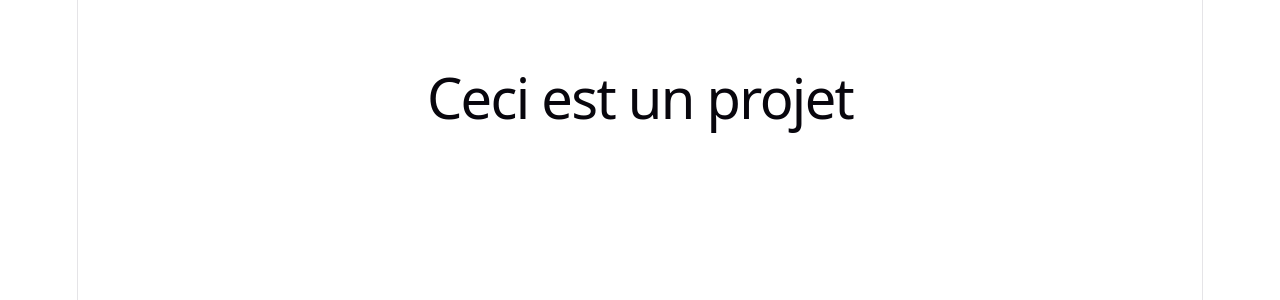
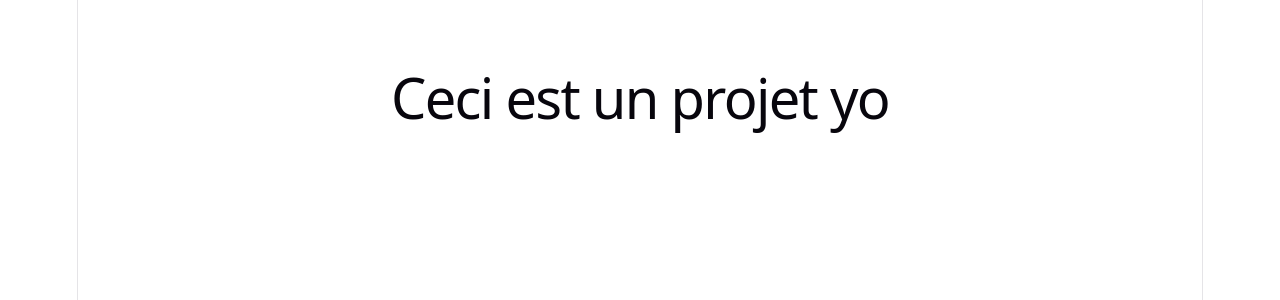
Before and after one commit to LucasRoberto99/gitgithub-workshop, a React (Vite) app: page / in a window 1280 px wide. Shown: the top 300 px of the page. Built offline with nearby package versions, Linux system fonts and the light colour scheme.

Commit message:
Update App.jsx

```diff
--- a/src/App.jsx
+++ b/src/App.jsx
@@ -5,7 +5,7 @@ function App() {
   return (
     <div>
       <Header />
-      <h1>Ceci est un projet</h1>
+      <h1>Ceci est un projet yo</h1>
     </div>
   );
 }
```
